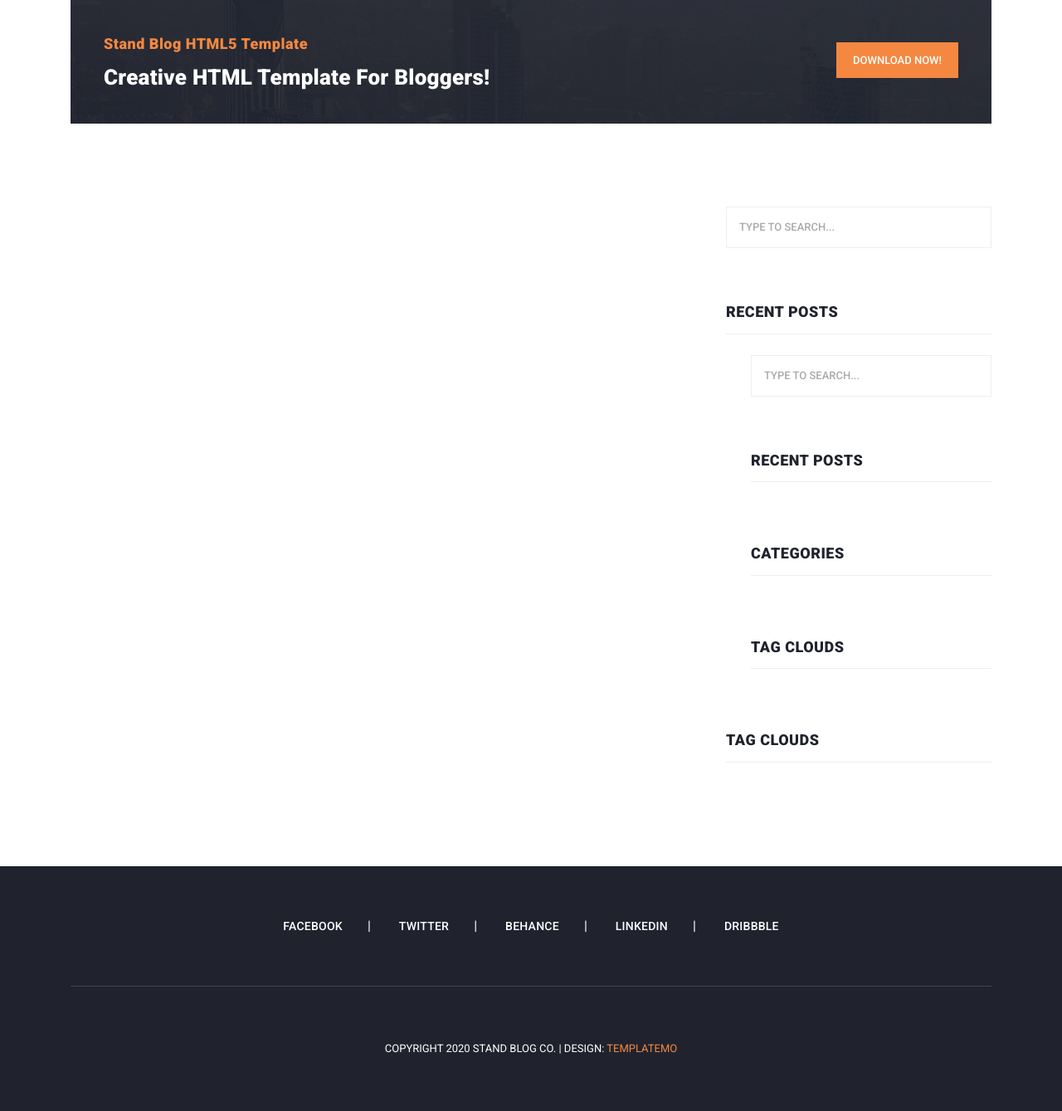
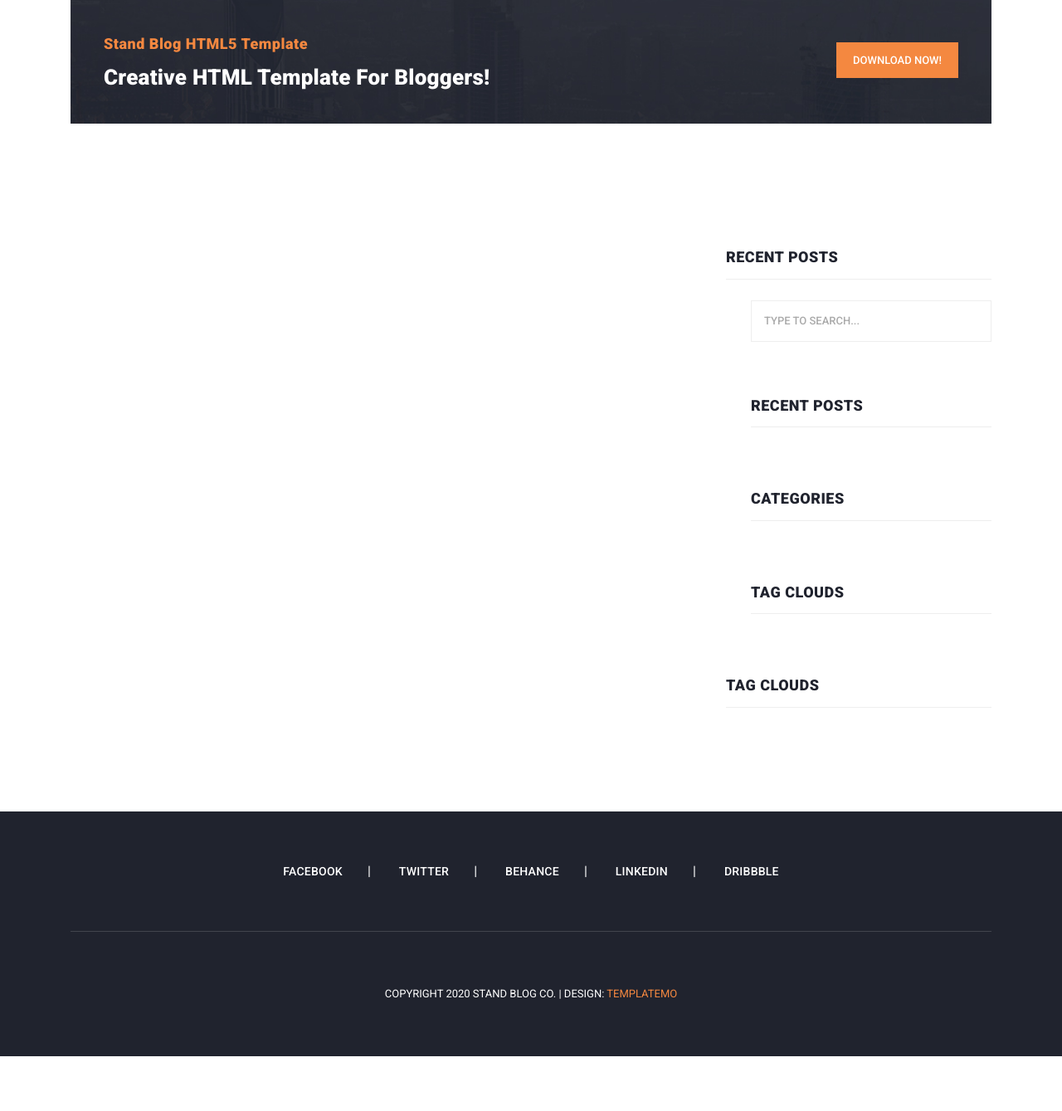
Before and after one commit to ImRezaDeveloper/standblog, a Django app: page /articles/list in a window 1280 px wide. Shown: the part 531-1870 px from the top of the page at 83% size. After the commit the page ends 1804 px from the top, so only its background shows below. Run offline with Django 5.2, Linux system fonts and the light colour scheme; data that the repository does not hold is empty; some libraries are stand-ins or nearby versions.

Commit message:
add search article feature to project

```diff
--- a/standblog_project/blog_app/templates/blog_app/article_list.html
+++ b/standblog_project/blog_app/templates/blog_app/article_list.html
@@ -100,7 +100,7 @@
                   <ul class="page-numbers">
                     {% if articles.has_previous %}
                       <li>
-                        <a href="?page={{ articles.previous_page_number }}"><i class="fa fa-angle-double-left"></i></a>
+                        <a href="?page={{ articles.previous_page_number }} {% if request.GET.get %}&q={{request.GET.q}}{% endif %} "><i class="fa fa-angle-double-left"></i></a>
                       </li>
                     {% endif %}
 
@@ -129,13 +129,6 @@
         <div class="col-lg-4">
           <div class="sidebar">
             <div class="row">
-              <div class="col-lg-12">
-                <div class="sidebar-item search">
-                  <form id="search_form" name="gs" method="GET" action="#">
-                    <input type="text" name="q" class="searchText" placeholder="type to search..." autocomplete="on" />
-                  </form>
-                </div>
-              </div>
               <div class="col-lg-12">
                 <div class="sidebar-item recent-posts">
                   <div class="sidebar-heading">
--- a/standblog_project/blog_app/urls.py
+++ b/standblog_project/blog_app/urls.py
@@ -5,5 +5,6 @@ from . import views
 urlpatterns = [
     path('article/<slug:slug>/', views.post_detail, name='single-article'),
     path('articles/list', views.article_list, name='articles'),
-    path('category/<int:pk>', views.categories_articles, name='category_article')
+    path('category/<int:pk>', views.categories_articles, name='category_article'),
+    path('search/', views.search_article, name='search_article')
 ]
--- a/standblog_project/blog_app/views.py
+++ b/standblog_project/blog_app/views.py
@@ -21,7 +21,7 @@ def article_list(request):
 
     # paginator
     page = request.GET.get('page')
-    paginator = Paginator(articles, 2)
+    paginator = Paginator(articles, 1)
     object_list = paginator.get_page(page)
     return render(request, 'blog_app/article_list.html', {'articles': object_list})
 
@@ -30,3 +30,11 @@ def categories_articles(request, pk):
     articles = categories.article_category.all()
 
     return render(request, 'blog_app/article_list.html', {'articles': articles})
+
+def search_article(request):
+    q = request.GET.get('q', '')
+    articles = ArticleModel.objects.filter(title__icontains=q)
+    page = request.GET.get('page')
+    paginator = Paginator(articles, 1)
+    object_list = paginator.get_page(page)
+    return render(request,'blog_app/article_list.html', {'articles': object_list, 'q': q})
--- a/standblog_project/templates/includes/side_bar.html
+++ b/standblog_project/templates/includes/side_bar.html
@@ -2,8 +2,8 @@
               <div class="row">
                 <div class="col-lg-12">
                   <div class="sidebar-item search">
-                    <form id="search_form" name="gs" method="GET" action="#">
-                      <input type="text" name="q" class="searchText" placeholder="type to search..." autocomplete="on">
+                    <form id="search_form" name="gs" method="GET" action="{% url 'search_article' %}">
+                      <input type="text" name="q" class="searchText" placeholder="TYPE TO SEARCH..." value="{{q}}" autocomplete="on">
                     </form>
                   </div>
                 </div>
```
